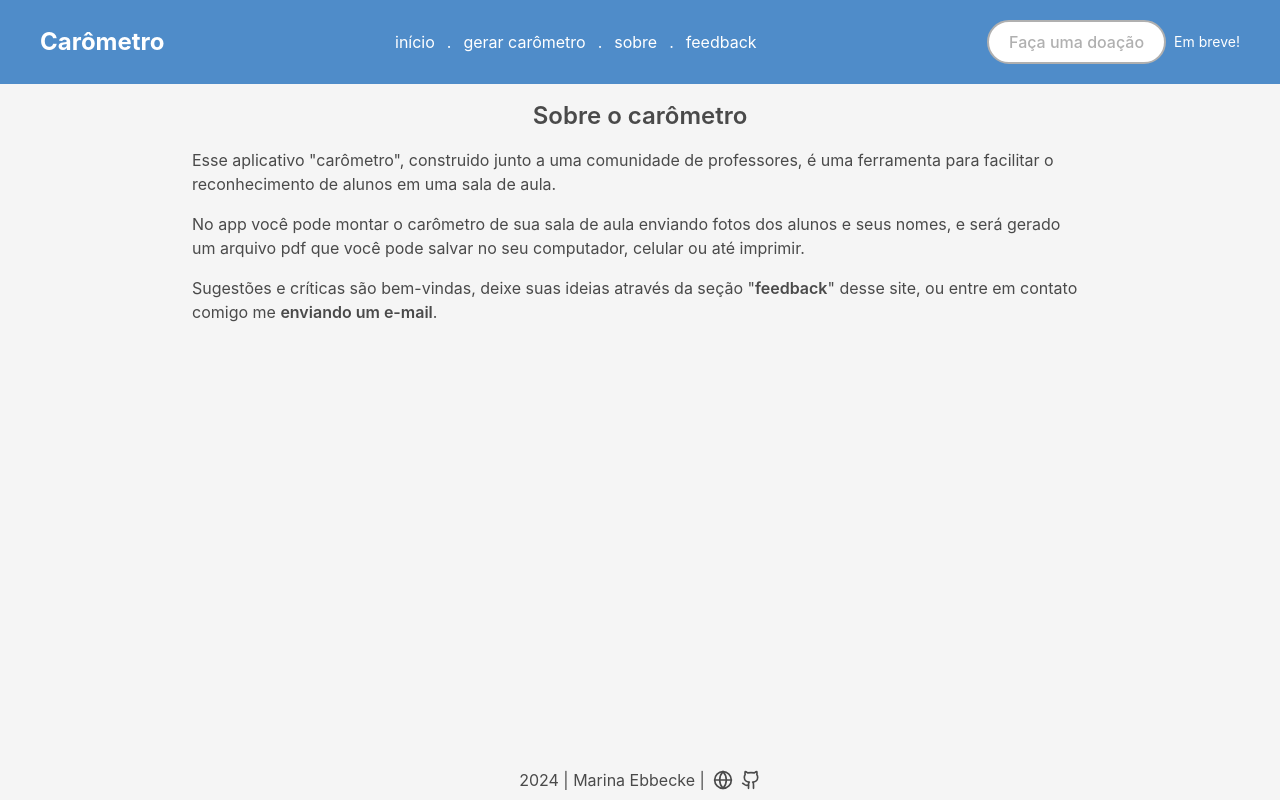
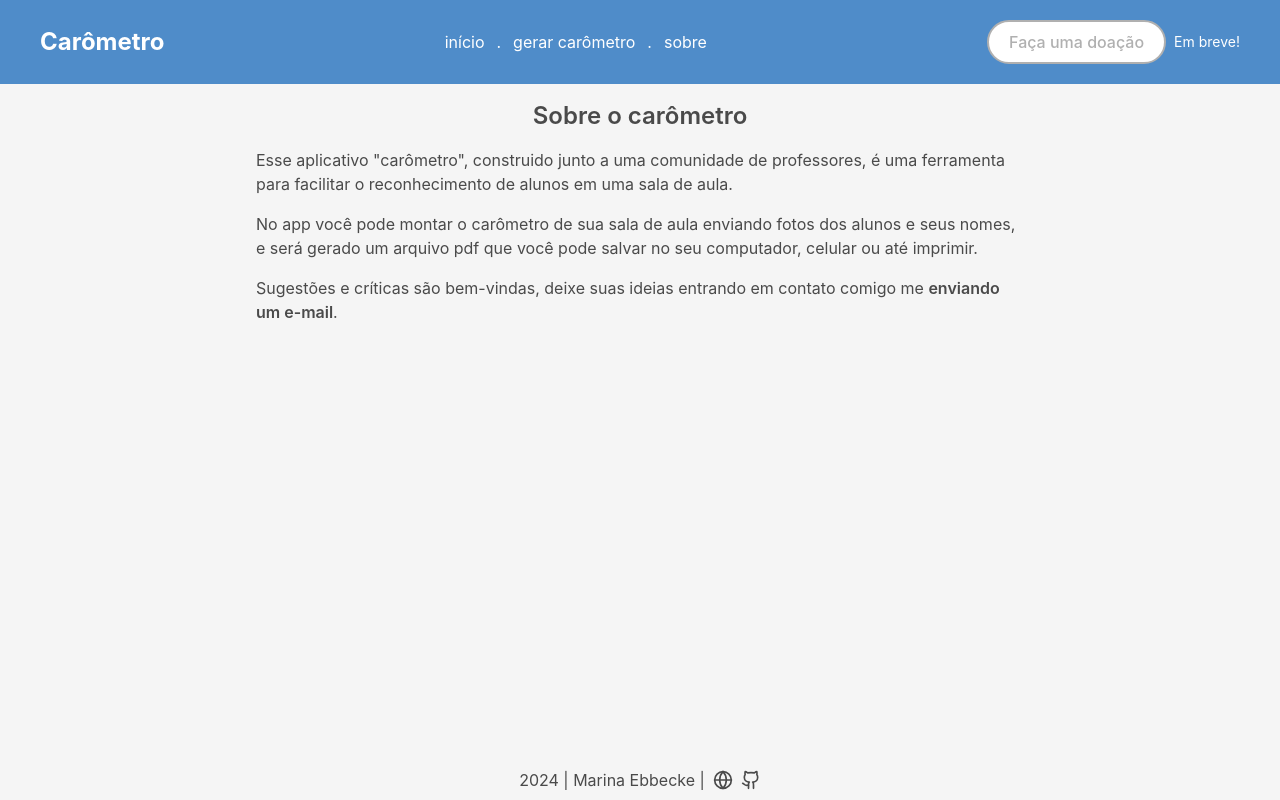
Before and after one commit to mebbecke/carometro-escolar, a React (Vite) app: page /about in a window 1280 px wide. Built offline with nearby package versions, Linux system fonts and the light colour scheme.

Commit message:
refactor: minor adjustments for first deploy

```diff
--- a/src/components/header.tsx
+++ b/src/components/header.tsx
@@ -42,9 +42,9 @@ const Header = () => {
                   <li>
                     <a href="/about">sobre</a>
                   </li>
-                  <li>
+                  {/* <li>
                     <a href="/feedback">feedback</a>
-                  </li>
+                  </li> */}
                 </ul>
               </Dialog.Close>
             </nav>
@@ -78,12 +78,12 @@ const Header = () => {
               sobre
             </a>
           </li>
-          .
+          {/* .
           <li>
             <a href="/feedback" className="hover:text-[#E4F0FB]">
               feedback
             </a>
-          </li>
+          </li> */}
         </ul>
       </nav>
 
--- a/src/components/layout.tsx
+++ b/src/components/layout.tsx
@@ -9,7 +9,7 @@ const Layout = ({ children }: LayoutProps) => {
   return (
     <div className="flex min-h-screen w-full flex-col items-center">
       <Header />
-      <main className="flex h-full max-w-[90%] flex-1 flex-col lg:max-w-[70%]">
+      <main className="flex h-full max-w-[90%] flex-1 flex-col lg:max-w-[60%]">
         {children}
       </main>
       <Footer />
--- a/src/pages/about.tsx
+++ b/src/pages/about.tsx
@@ -13,12 +13,8 @@ export const About = () => {
         salvar no seu computador, celular ou até imprimir.
       </p>
       <p>
-        Sugestões e críticas são bem-vindas, deixe suas ideias através da seção
-        "
-        <span className="font-semibold">
-          <a href="/feedback">feedback</a>
-        </span>
-        " desse site, ou entre em contato comigo me{" "}
+        Sugestões e críticas são bem-vindas, deixe suas ideias entrando em
+        contato comigo me{" "}
         <span className="font-semibold">
           <a href="mailto:m.ebbecke@gmail.com" target="_blank">
             enviando um e-mail
```
Also changed, not shown: 1 other file (tests, documents, lock files or other folders).
